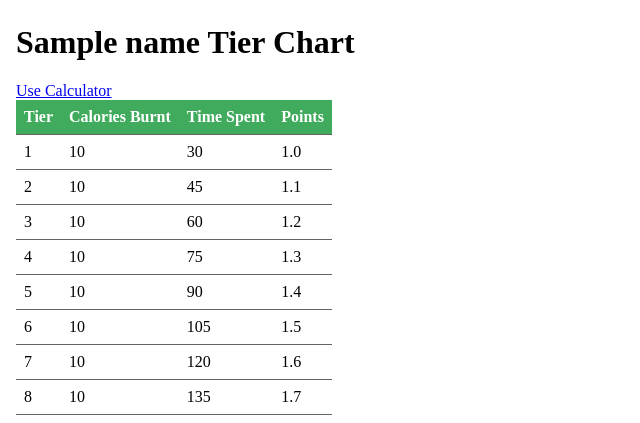
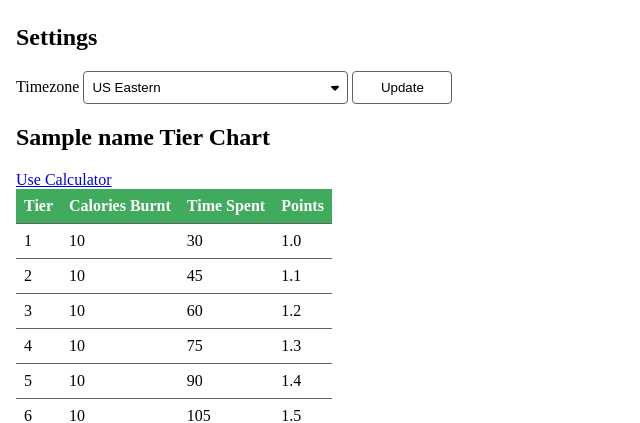
Before and after one commit to trescenzi/checkin-viz, a Flask app: template src/templates/challenger.html in a window 1280 px wide. Shown: the part 105-528 px from the top of the page, without its empty margins (0-640 px from the left). Run offline with Flask 3, Linux system fonts and the light colour scheme; the template is opened without the code that fills it: most values are stand-ins (such as "Sample title", 1, 10 or a date in 2020); some libraries are stand-ins or nearby versions.

Commit message:
add timezone select

```diff
--- a/src/main.py
+++ b/src/main.py
@@ -310,12 +310,16 @@ def magic():
     return render_template("magic.html")
 
 
-@app.route("/challenger/<challenger>")
+@app.route("/challenger/<challenger>", methods=["GET", "POST"])
 def challenger(challenger):
+    if "timezone" in request.form:
+        timezone = request.form["timezone"]
+        def fn(conn, cur):
+            cur.execute("update challengers set tz = %s where name = %s", [timezone, challenger])
+        with_psycopg(fn)
     c = fetchone("select * from challengers where name = %s", [challenger])
     logging.debug("Challenger: %s", c.name)
-    return render_template("challenger.html", name=challenger, bmr=c.bmr)
-
+    return render_template("challenger.html", name=challenger, bmr=c.bmr, timezone=c.tz)
 
 @app.route("/calc")
 def calc():
--- a/src/templates/challenger.html
+++ b/src/templates/challenger.html
@@ -5,7 +5,81 @@
   <meta name="viewport" content="width=device-width, initial-scale=1, maximum-scale=1" />
 {% endblock %}
 {% block body %}
-<h1>{{name}} Tier Chart</h1><a href="/calc?name={{name}}">Use Calculator</a>
+<h2>Settings</h2>
+<form method="POST">
+  <label for="timezone">Timezone</label>
+  <select id="timezone" name="timezone">
+    <option
+      value="America/New_York"
+      {{'selected' if timezone == 'America/New_York'}}
+    >
+      US Eastern
+    </option>
+    <option
+      value="America/Los_Angeles"
+      {{'selected' if timezone == 'America/Los_Angeles'}}
+    >
+      US Pacific
+    </option>
+    <option
+      value="America/Chicago"
+      {{'selected' if timezone == 'America/Chicago'}}
+    >
+      US Central
+    </option>
+    <option
+      value="America/Denver"
+      {{'selected' if timezone == 'America/Denver'}}
+    >
+      US Mountain
+    </option>
+    <option
+      value="America/Phoenix"
+      {{'selected' if timezone == 'America/Phoenix'}}
+    >
+      Arizona Time(fuckers don't observe dst)
+    </option>
+    <option
+      value="America/Anchorage"
+      {{'selected' if timezone == 'America/Anchorage'}}
+    >
+      Alaska
+    </option>
+    <option
+      value="Pacific/Honolulu"
+      {{'selected' if timezone == 'Pacific/Honolulu'}}
+    >
+      Hawaii
+    </option>
+    <option
+      value="Europe/London"
+      {{'selected' if timezone == 'Europe/London'}}
+    >
+      UK
+    </option>
+    <option
+      value="Europe/Paris"
+      {{'selected' if timezone == 'Europe/Paris'}}
+    >
+      Europe
+    </option>
+    <option
+      value="Asia/Tokyo"
+      {{'selected' if timezone == 'Asia/Tokyo'}}
+    >
+      Japan
+    </option>
+    <option
+      value="Australia/Sydney"
+      {{'selected' if timezone == 'Australia/Sydney'}}
+    >
+      Sydney
+    </option>
+  </select>
+  <button type="submit">Update</button>
+</form>
+<h2>{{name}} Tier Chart</h2>
+<a href="/calc?name={{name}}">Use Calculator</a>
 <table>
   <thead>
     <tr>
```
